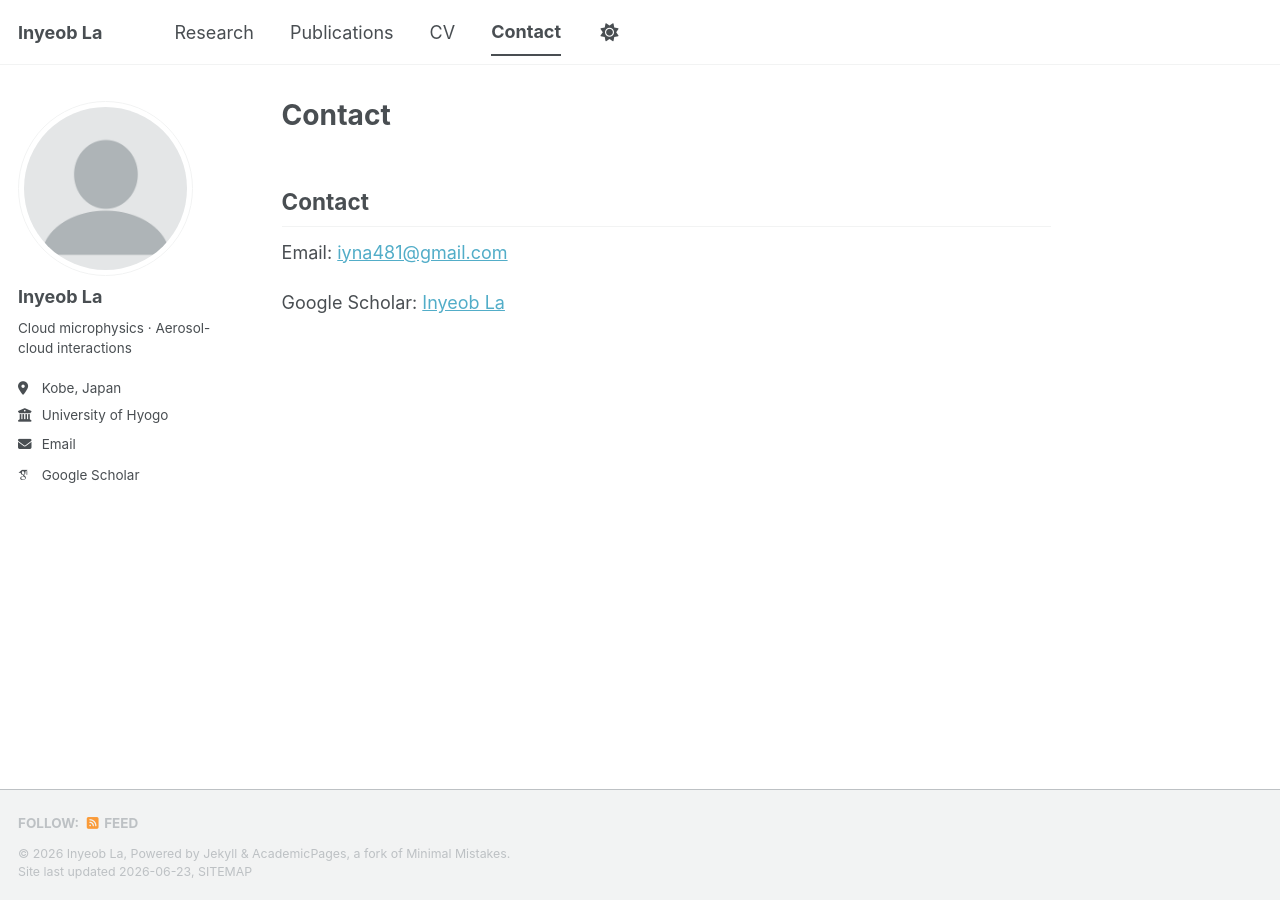
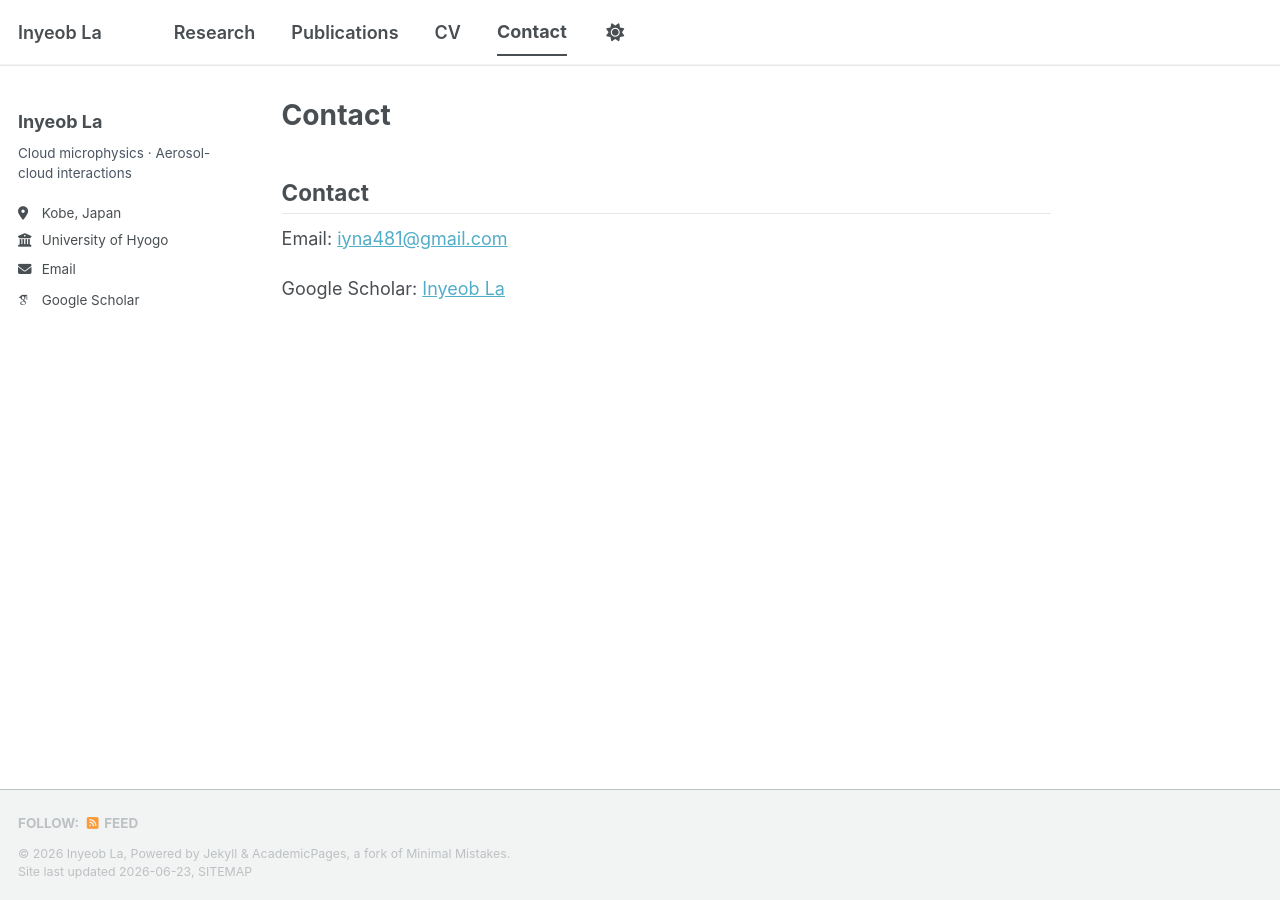
Before and after one commit to iyna481/iyna481.github.io, a Jekyll site: the page built from _pages/contact.md, in a window 1280 px wide. Built offline with Jekyll 4.4.1, drawn with Linux system fonts in a browser that asks for light colours; some web fonts are replaced; a script bundle is joined from its source files by our own code; library files that are not in the unit come from our copies.

Commit message:
Add clean non-photo styling

```diff
--- a/assets/css/main.scss
+++ b/assets/css/main.scss
@@ -41,3 +41,132 @@
     "vendor/font-awesome/solid",
     "vendor/font-awesome/brands"
 ;
+
+/* Custom academic site styling */
+.author__avatar {
+  display: none;
+}
+
+.author__content {
+  margin-top: 0.5rem;
+}
+
+.author__name {
+  font-size: 1.25rem;
+}
+
+.author__bio {
+  color: #4b5563;
+  font-size: 0.92rem;
+  line-height: 1.5;
+}
+
+.masthead {
+  border-bottom: 1px solid #e5e7eb;
+}
+
+.greedy-nav a {
+  font-weight: 600;
+}
+
+.page__content h2 {
+  margin-top: 2rem;
+  padding-bottom: 0.35rem;
+  border-bottom: 1px solid #e5e7eb;
+}
+
+.site-hero {
+  margin: 0 0 2rem 0;
+  padding: 2rem;
+  border: 1px solid #dbeafe;
+  border-left: 6px solid #2563eb;
+  border-radius: 16px;
+  background: linear-gradient(135deg, #eff6ff 0%, #ffffff 55%, #f8fafc 100%);
+  box-shadow: 0 10px 25px rgba(15, 23, 42, 0.06);
+}
+
+.site-hero .eyebrow {
+  margin: 0 0 0.6rem 0;
+  color: #2563eb;
+  font-size: 0.86rem;
+  font-weight: 700;
+  letter-spacing: 0.04em;
+  text-transform: uppercase;
+}
+
+.site-hero h1 {
+  margin: 0;
+  font-size: 2.25rem;
+  line-height: 1.15;
+}
+
+.site-hero p {
+  margin: 0.85rem 0 0 0;
+  max-width: 760px;
+  font-size: 1.02rem;
+  line-height: 1.65;
+}
+
+.pill-row {
+  display: flex;
+  flex-wrap: wrap;
+  gap: 0.5rem;
+  margin-top: 1.25rem;
+}
+
+.pill {
+  display: inline-block;
+  padding: 0.35rem 0.7rem;
+  border: 1px solid #bfdbfe;
+  border-radius: 999px;
+  background: #ffffff;
+  color: #1e3a8a;
+  font-size: 0.85rem;
+  font-weight: 600;
+}
+
+.research-grid,
+.info-grid {
+  display: grid;
+  grid-template-columns: repeat(auto-fit, minmax(230px, 1fr));
+  gap: 1rem;
+  margin: 1.1rem 0 1.8rem 0;
+}
+
+.research-card,
+.info-card {
+  padding: 1rem 1.05rem;
+  border: 1px solid #e5e7eb;
+  border-radius: 14px;
+  background: #ffffff;
+  box-shadow: 0 6px 16px rgba(15, 23, 42, 0.04);
+}
+
+.research-card h3,
+.info-card h3 {
+  margin-top: 0;
+  margin-bottom: 0.45rem;
+  font-size: 1.02rem;
+}
+
+.research-card p,
+.info-card p {
+  margin: 0;
+  line-height: 1.55;
+}
+
+.link-button {
+  display: inline-block;
+  margin-top: 0.8rem;
+  padding: 0.55rem 0.85rem;
+  border-radius: 10px;
+  background: #2563eb;
+  color: #ffffff !important;
+  font-weight: 700;
+  text-decoration: none;
+}
+
+.link-button:hover {
+  background: #1d4ed8;
+  text-decoration: none;
+}
```
